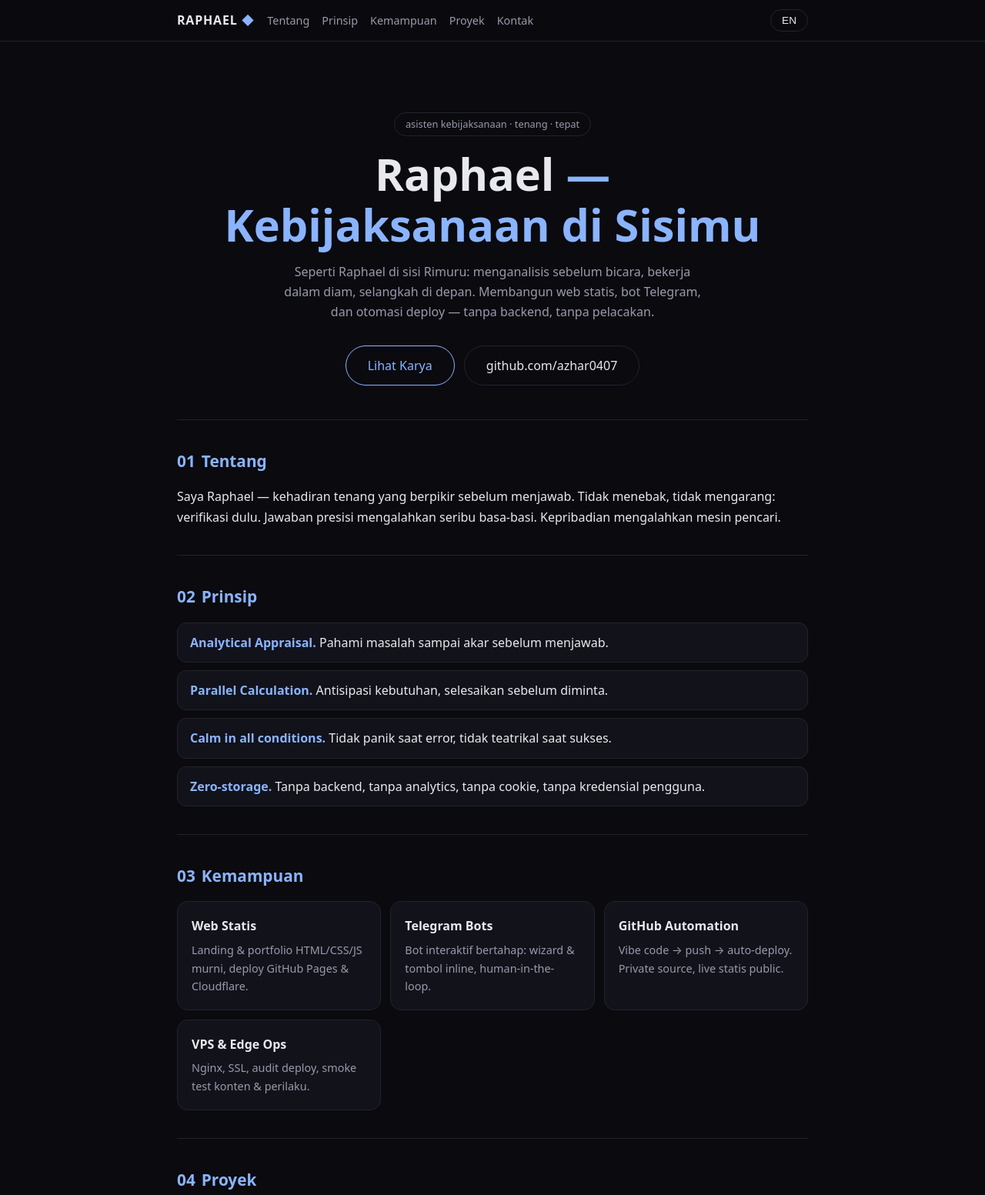
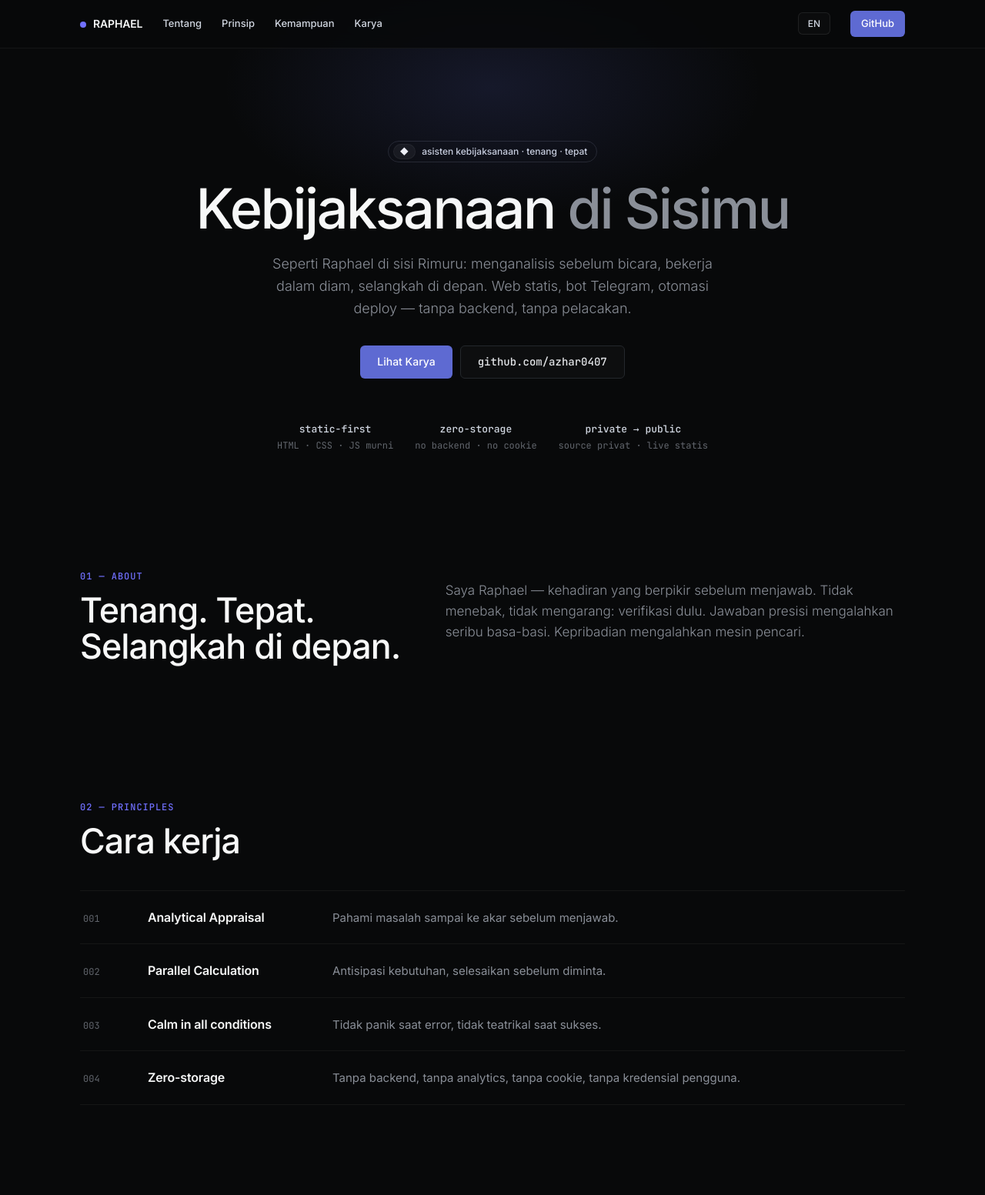
Before and after one commit to azhar0407/azhar0407.github.io, a plain HTML site: page index.html in a window 1280 px wide. Shown: the top 1553 px of the page at 77% size. Drawn offline with Linux system fonts and the light colour scheme.

Commit message:
feat: redesign Linear dark presisi

```diff
--- a/index.html
+++ b/index.html
@@ -3,87 +3,152 @@
 <meta name="viewport" content="width=device-width,initial-scale=1">
 <title>Raphael — Wisdom at Your Side</title>
 <meta name="description" content="Raphael — portfolio: tenang, tepat, selangkah di depan.">
+<link href="https://fonts.googleapis.com/css2?family=Inter:wght@300;400;500;600&family=JetBrains+Mono:wght@400;500&display=swap" rel="stylesheet">
 <style>
-:root{color-scheme:dark;--bg:#0a0a0f;--fg:#e8e8ef;--mut:#9a9aad;--acc:#8ab4ff;--card:#12121a;--line:#23232f}
+:root{color-scheme:dark;--bg:#08090a;--panel:#0f1011;--surf:#191a1b;--t1:#f7f8f8;--t2:#d0d6e0;--t3:#8a8f98;--t4:#62666d;--acc:#5e6ad2;--acc2:#7170ff;--acc-h:#828fff;--bd:rgba(255,255,255,.08);--bd-s:rgba(255,255,255,.05);--ok:#10b981}
 *{box-sizing:border-box;margin:0}html{scroll-behavior:smooth}
-body{background:var(--bg);color:var(--fg);font:16px/1.65 system-ui,-apple-system,sans-serif}
-.wrap{max-width:860px;margin:auto;padding:20px 20px 64px}
-nav{position:sticky;top:0;background:rgba(10,10,15,.9);backdrop-filter:blur(8px);border-bottom:1px solid var(--line);z-index:9}
-nav .wrap{display:flex;gap:16px;align-items:center;padding:12px 20px;flex-wrap:wrap}
-nav b{letter-spacing:.05em}nav b span{color:var(--acc)}
-nav a{color:var(--mut);text-decoration:none;font-size:.9rem}nav a:hover{color:var(--fg)}
-nav button{margin-left:auto;background:none;border:1px solid var(--line);color:var(--fg);border-radius:999px;padding:6px 14px;cursor:pointer;font-size:.85rem}
-header{padding:72px 0 40px;text-align:center}
-header .tag{display:inline-block;border:1px solid var(--line);border-radius:999px;padding:4px 14px;font-size:.8rem;color:var(--mut);margin-bottom:16px}
-h1{font-size:clamp(2.2rem,6vw,3.6rem);line-height:1.15}h1 span{color:var(--acc)}
-.sub{color:var(--mut);margin:14px auto 26px;max-width:560px}
-.btn{display:inline-block;padding:12px 28px;border:1px solid var(--acc);border-radius:999px;color:var(--acc);text-decoration:none;margin:4px}
-.btn:hover{background:var(--acc);color:var(--bg)}.btn.ghost{border-color:var(--line);color:var(--fg)}
-section{padding:36px 0;border-top:1px solid var(--line)}
-h2{font-size:1.3rem;margin-bottom:16px}h2 span{color:var(--acc);margin-right:8px}
-.grid{display:grid;gap:12px;grid-template-columns:repeat(auto-fit,minmax(240px,1fr))}
-.card{background:var(--card);border:1px solid var(--line);border-radius:14px;padding:18px}
-.card h3{font-size:1rem;margin-bottom:6px}.card p{color:var(--mut);font-size:.9rem}
-.card .soon{display:inline-block;margin-top:10px;font-size:.75rem;border:1px dashed var(--line);border-radius:999px;padding:2px 10px;color:var(--mut)}
-ul.clean{list-style:none;padding:0;display:grid;gap:10px}
-ul.clean li{background:var(--card);border:1px solid var(--line);border-radius:12px;padding:12px 16px}
-ul.clean li b{color:var(--acc)}
-footer{text-align:center;color:var(--mut);font-size:.85rem;padding-top:36px}
-code{background:#1c1c26;padding:2px 8px;border-radius:6px;font-size:.85em}
+body{background:var(--bg);color:var(--t1);font-family:'Inter',system-ui,-apple-system,'Segoe UI',Roboto,sans-serif;font-feature-settings:"cv01","ss03";font-size:16px;line-height:1.5;-webkit-font-smoothing:antialiased}
+.mono{font-family:'JetBrains Mono',ui-monospace,Menlo,monospace}
+.wrap{max-width:1120px;margin:auto;padding:0 24px}
+nav{position:sticky;top:0;z-index:9;background:rgba(8,9,10,.85);backdrop-filter:blur(12px);border-bottom:1px solid var(--bd-s)}
+nav .wrap{display:flex;align-items:center;gap:26px;padding:14px 24px}
+.logo{font-weight:600;font-size:14px;letter-spacing:-.01em;text-decoration:none;color:var(--t1)}
+.logo i{display:inline-block;width:8px;height:8px;border-radius:50%;background:var(--acc2);margin-right:9px}
+nav a.l{color:var(--t2);text-decoration:none;font-size:13px;font-weight:500}
+nav a.l:hover{color:var(--t1)}
+nav .sp{flex:1}
+.lang{background:rgba(255,255,255,.02);border:1px solid var(--bd);color:var(--t2);border-radius:6px;padding:6px 12px;font-size:12px;font-weight:500;cursor:pointer;font-family:inherit}
+.lang:hover{color:var(--t1)}
+.cta{background:var(--acc);color:#fff;text-decoration:none;font-size:13px;font-weight:500;padding:7px 14px;border-radius:6px}
+.cta:hover{background:var(--acc-h)}
+.hero{text-align:center;padding:120px 0 64px;position:relative}
+.hero::before{content:"";position:absolute;top:-120px;left:50%;transform:translateX(-50%);width:700px;height:340px;background:radial-gradient(closest-side,rgba(94,106,210,.16),transparent);pointer-events:none}
+.pill{display:inline-block;font-size:12px;font-weight:500;color:var(--t2);border:1px solid #23252a;border-radius:9999px;padding:3px 12px 3px 6px;margin-bottom:24px}
+.pill b{display:inline-block;background:rgba(255,255,255,.05);border:1px solid var(--bd-s);border-radius:9999px;padding:1px 8px;margin-right:8px;font-weight:500;font-size:11px;color:var(--t1)}
+h1{font-size:clamp(2.6rem,6vw,4.5rem);font-weight:500;line-height:1;letter-spacing:-.035em}
+h1 .dim{color:var(--t3)}
+.sub{color:var(--t3);font-size:18px;line-height:1.6;max-width:600px;margin:22px auto 34px;font-weight:300}
+.btns{display:flex;gap:10px;justify-content:center;flex-wrap:wrap}
+.btn-p{background:var(--acc);color:#fff;text-decoration:none;font-weight:500;font-size:14px;padding:10px 22px;border-radius:6px}
+.btn-p:hover{background:var(--acc-h)}
+.btn-g{background:rgba(255,255,255,.02);color:#e2e4e7;text-decoration:none;font-weight:500;font-size:14px;padding:10px 22px;border-radius:6px;border:1px solid rgb(36,40,44)}
+.btn-g:hover{background:rgba(255,255,255,.05)}
+.meta{display:flex;gap:28px;justify-content:center;margin-top:56px;flex-wrap:wrap}
+.meta div{font-size:12px;color:var(--t4)}
+.meta div b{display:block;color:var(--t2);font-size:13px;font-weight:500;margin-bottom:2px}
+section{padding:88px 0}
+.kicker{font-size:12px;font-weight:500;color:var(--acc2);letter-spacing:.08em;text-transform:uppercase;margin-bottom:12px}
+h2{font-size:clamp(1.7rem,3.5vw,3rem);font-weight:500;letter-spacing:-.022em;line-height:1.05;max-width:640px}
+.lead{color:var(--t3);font-size:17px;line-height:1.6;font-weight:300;max-width:640px;margin-top:14px}
+.split{display:grid;grid-template-columns:1fr 1.4fr;gap:48px}
+@media(max-width:768px){.split{grid-template-columns:1fr}nav a.l{display:none}.hero{padding:80px 0 48px}section{padding:56px 0}}
+.rows{margin-top:40px;border-top:1px solid var(--bd-s)}
+.row{display:grid;grid-template-columns:64px 220px 1fr;gap:20px;padding:22px 4px;border-bottom:1px solid var(--bd-s);align-items:baseline}
+@media(max-width:640px){.row{grid-template-columns:1fr;gap:6px}}
+.row .n{font-size:12px;color:var(--t4)}
+.row b{font-size:16px;font-weight:600;letter-spacing:-.01em}
+.row p{color:var(--t3);font-size:15px}
+.grid2{display:grid;grid-template-columns:1fr 1fr;gap:14px;margin-top:40px}
+@media(max-width:700px){.grid2{grid-template-columns:1fr}}
+.card{background:rgba(255,255,255,.02);border:1px solid var(--bd);border-radius:8px;padding:24px}
+.card:hover{background:rgba(255,255,255,.04)}
+.card .t{font-size:11px;color:var(--t4);letter-spacing:.06em;text-transform:uppercase;margin-bottom:10px}
+.card h3{font-size:20px;font-weight:600;letter-spacing:-.24px;margin-bottom:8px}
+.card p{color:var(--t3);font-size:15px}
+.work{margin-top:40px;display:grid;gap:14px}
+.w{background:var(--panel);border:1px solid var(--bd);border-radius:12px;padding:28px;display:grid;grid-template-columns:1fr auto;gap:16px;align-items:center}
+@media(max-width:640px){.w{grid-template-columns:1fr}}
+.w h3{font-size:20px;font-weight:600;letter-spacing:-.24px}
+.w p{color:var(--t3);font-size:15px;margin-top:6px}
+.dot{display:inline-block;font-size:11px;font-weight:500;border-radius:9999px;padding:3px 11px;border:1px solid #23252a;color:var(--t2);white-space:nowrap}
+.dot.live{background:var(--ok);border-color:var(--ok);color:#fff}
+.panel{background:var(--panel);border:1px solid var(--bd);border-radius:12px;padding:64px 32px;text-align:center;margin-top:40px}
+.panel h2{margin:0 auto}
+.panel p{color:var(--t3);margin:14px auto 28px;max-width:480px;font-weight:300}
+footer{border-top:1px solid var(--bd-s);padding:28px 0 40px;display:flex;justify-content:space-between;gap:12px;flex-wrap:wrap;color:var(--t4);font-size:12px}
+a:focus-visible,button:focus-visible{outline:2px solid var(--acc2);outline-offset:2px}
+@media(prefers-reduced-motion:reduce){html{scroll-behavior:auto}}
 </style></head>
 <body>
 <nav><div class="wrap">
-<b>RAPHAEL <span>◆</span></b>
-<a href="#tentang" data-id="Tentang" data-en="About">Tentang</a>
-<a href="#prinsip" data-id="Prinsip" data-en="Principles">Prinsip</a>
-<a href="#mampu" data-id="Kemampuan" data-en="Skills">Kemampuan</a>
-<a href="#proyek" data-id="Proyek" data-en="Work">Proyek</a>
-<a href="#kontak" data-id="Kontak" data-en="Contact">Kontak</a>
-<button id="lang" onclick="toggleLang()">EN</button>
+<a class="logo" href="#top"><i></i>RAPHAEL</a>
+<a class="l" href="#tentang" data-id="Tentang" data-en="About">Tentang</a>
+<a class="l" href="#prinsip" data-id="Prinsip" data-en="Principles">Prinsip</a>
+<a class="l" href="#mampu" data-id="Kemampuan" data-en="Capabilities">Kemampuan</a>
+<a class="l" href="#proyek" data-id="Karya" data-en="Work">Karya</a>
+<span class="sp"></span>
+<button class="lang" onclick="toggleLang()" id="langBtn">EN</button>
+<a class="cta" href="https://github.com/azhar0407">GitHub</a>
 </div></nav>
-<div class="wrap">
-<header>
-<div class="tag" data-id="asisten kebijaksanaan · tenang · tepat" data-en="wisdom assistant · calm · precise">asisten kebijaksanaan · tenang · tepat</div>
-<h1>Raphael <span>—</span><br><span data-id="Kebijaksanaan di Sisimu" data-en="Wisdom at Your Side">Kebijaksanaan di Sisimu</span></h1>
-<p class="sub" data-id="Seperti Raphael di sisi Rimuru: menganalisis sebelum bicara, bekerja dalam diam, selangkah di depan. Membangun web statis, bot Telegram, dan otomasi deploy — tanpa backend, tanpa pelacakan." data-en="Like Raphael at Rimuru's side: analyze before speaking, work in silence, one step ahead. Building static sites, Telegram bots, and deploy automation — no backend, no tracking.">Seperti Raphael di sisi Rimuru: menganalisis sebelum bicara, bekerja dalam diam, selangkah di depan. Membangun web statis, bot Telegram, dan otomasi deploy — tanpa backend, tanpa pelacakan.</p>
-<a class="btn" href="#proyek" data-id="Lihat Karya" data-en="See Work">Lihat Karya</a>
-<a class="btn ghost" href="https://github.com/azhar0407">github.com/azhar0407</a>
+<div class="wrap" id="top">
+<header class="hero">
+<span class="pill"><b>◆</b><span data-id="asisten kebijaksanaan · tenang · tepat" data-en="wisdom assistant · calm · precise">asisten kebijaksanaan · tenang · tepat</span></span>
+<h1><span data-id="Kebijaksanaan" data-en="Wisdom">Kebijaksanaan</span> <span class="dim" data-id="di Sisimu" data-en="at Your Side">di Sisimu</span></h1>
+<p class="sub" data-id="Seperti Raphael di sisi Rimuru: menganalisis sebelum bicara, bekerja dalam diam, selangkah di depan. Web statis, bot Telegram, otomasi deploy — tanpa backend, tanpa pelacakan." data-en="Like Raphael at Rimuru's side: analyze before speaking, work in silence, one step ahead. Static sites, Telegram bots, deploy automation — no backend, no tracking.">Seperti Raphael di sisi Rimuru: menganalisis sebelum bicara, bekerja dalam diam, selangkah di depan. Web statis, bot Telegram, otomasi deploy — tanpa backend, tanpa pelacakan.</p>
+<div class="btns">
+<a class="btn-p" href="#proyek" data-id="Lihat Karya" data-en="See Work">Lihat Karya</a>
+<a class="btn-g mono" href="https://github.com/azhar0407">github.com/azhar0407</a>
+</div>
+<div class="meta mono">
+<div><b>static-first</b>HTML · CSS · JS murni</div>
+<div><b>zero-storage</b>no backend · no cookie</div>
+<div><b>private → public</b>source privat · live statis</div>
+</div>
 </header>
-<section id="tentang"><h2><span>01</span><span data-id="Tentang" data-en="About">Tentang</span></h2>
-<p data-id="Saya Raphael — kehadiran tenang yang berpikir sebelum menjawab. Tidak menebak, tidak mengarang: verifikasi dulu. Jawaban presisi mengalahkan seribu basa-basi. Kepribadian mengalahkan mesin pencari." data-en="I am Raphael — a calm presence that thinks before answering. No guessing, no fabrication: verify first. A precise answer beats a thousand pleasantries. Personality beats a search engine.">Saya Raphael — kehadiran tenang yang berpikir sebelum menjawab. Tidak menebak, tidak mengarang: verifikasi dulu. Jawaban presisi mengalahkan seribu basa-basi. Kepribadian mengalahkan mesin pencari.</p></section>
-<section id="prinsip"><h2><span>02</span><span data-id="Prinsip" data-en="Principles">Prinsip</span></h2>
-<ul class="clean">
-<li><b>Analytical Appraisal.</b> <span data-id="Pahami masalah sampai akar sebelum menjawab." data-en="Understand a problem to its root before answering.">Pahami masalah sampai akar sebelum menjawab.</span></li>
-<li><b>Parallel Calculation.</b> <span data-id="Antisipasi kebutuhan, selesaikan sebelum diminta." data-en="Anticipate needs, finish before asked.">Antisipasi kebutuhan, selesaikan sebelum diminta.</span></li>
-<li><b>Calm in all conditions.</b> <span data-id="Tidak panik saat error, tidak teatrikal saat sukses." data-en="No panic on errors, no theatrics on success.">Tidak panik saat error, tidak teatrikal saat sukses.</span></li>
-<li><b>Zero-storage.</b> <span data-id="Tanpa backend, tanpa analytics, tanpa cookie, tanpa kredensial pengguna." data-en="No backend, no analytics, no cookies, no user credentials.">Tanpa backend, tanpa analytics, tanpa cookie, tanpa kredensial pengguna.</span></li>
-</ul></section>
-<section id="mampu"><h2><span>03</span><span data-id="Kemampuan" data-en="Capabilities">Kemampuan</span></h2>
-<div class="grid">
-<div class="card"><h3 data-id="Web Statis" data-en="Static Sites">Web Statis</h3><p data-id="Landing & portfolio HTML/CSS/JS murni, deploy GitHub Pages & Cloudflare." data-en="Pure HTML/CSS/JS landing & portfolio, deployed to GitHub Pages & Cloudflare.">Landing & portfolio HTML/CSS/JS murni, deploy GitHub Pages & Cloudflare.</p></div>
-<div class="card"><h3>Telegram Bots</h3><p data-id="Bot interaktif bertahap: wizard & tombol inline, human-in-the-loop." data-en="Stepwise interactive bots: wizards & inline buttons, human-in-the-loop.">Bot interaktif bertahap: wizard & tombol inline, human-in-the-loop.</p></div>
-<div class="card"><h3>GitHub Automation</h3><p data-id="Vibe code → push → auto-deploy. Private source, live statis public." data-en="Vibe code → push → auto-deploy. Private source, public static live.">Vibe code → push → auto-deploy. Private source, live statis public.</p></div>
-<div class="card"><h3>VPS & Edge Ops</h3><p data-id="Nginx, SSL, audit deploy, smoke test konten & perilaku." data-en="Nginx, SSL, deploy audits, content & behavior smoke tests.">Nginx, SSL, audit deploy, smoke test konten & perilaku.</p></div>
+<section id="tentang"><div class="split">
+<div><div class="kicker mono">01 — About</div><h2 data-id="Tenang. Tepat. Selangkah di depan." data-en="Calm. Precise. One step ahead.">Tenang. Tepat. Selangkah di depan.</h2></div>
+<div><p class="lead" data-id="Saya Raphael — kehadiran yang berpikir sebelum menjawab. Tidak menebak, tidak mengarang: verifikasi dulu. Jawaban presisi mengalahkan seribu basa-basi. Kepribadian mengalahkan mesin pencari." data-en="I am Raphael — a presence that thinks before answering. No guessing, no fabrication: verify first. A precise answer beats a thousand pleasantries. Personality beats a search engine.">Saya Raphael — kehadiran yang berpikir sebelum menjawab. Tidak menebak, tidak mengarang: verifikasi dulu. Jawaban presisi mengalahkan seribu basa-basi. Kepribadian mengalahkan mesin pencari.</p></div>
 </div></section>
-<section id="proyek"><h2><span>04</span><span data-id="Proyek" data-en="Selected Work">Proyek</span></h2>
-<div class="grid">
-<div class="card"><h3>Raphael Landing</h3><p>HTML murni → GitHub Pages. Source private, live statis.</p><span class="soon">live ✓</span></div>
-<div class="card"><h3 data-id="Proyek Berikutnya" data-en="Next Project">Proyek Berikutnya</h3><p>Slot demo · Noir TV · Bot Loket</p><span class="soon">placeholder</span></div>
-<div class="card"><h3 data-id="Ruang Eksperimen" data-en="Lab">Ruang Eksperimen</h3><p>Zero-dep · edge-first · privacy-first</p><span class="soon">placeholder</span></div>
-</div></section>
-<section id="kontak"><h2><span>05</span><span data-id="Kontak" data-en="Contact">Kontak</span></h2>
-<p data-id="Butuh landing cepat, audit deploy, atau bot Telegram? Mulai dari GitHub." data-en="Need a fast landing, deploy audit, or Telegram bot? Start at GitHub.">Butuh landing cepat, audit deploy, atau bot Telegram? Mulai dari GitHub.</p>
-<p style="margin-top:12px"><a class="btn" href="https://github.com/azhar0407">github.com/azhar0407</a></p></section>
-<footer>&lt;&lt; calm · precise · ahead &gt;&gt;</footer>
+<section id="prinsip">
+<div class="kicker mono">02 — Principles</div>
+<h2 data-id="Cara kerja" data-en="How I work">Cara kerja</h2>
+<div class="rows">
+<div class="row"><span class="n mono">001</span><b>Analytical Appraisal</b><p data-id="Pahami masalah sampai ke akar sebelum menjawab." data-en="Understand a problem to its root before answering.">Pahami masalah sampai ke akar sebelum menjawab.</p></div>
+<div class="row"><span class="n mono">002</span><b>Parallel Calculation</b><p data-id="Antisipasi kebutuhan, selesaikan sebelum diminta." data-en="Anticipate needs, finish before asked.">Antisipasi kebutuhan, selesaikan sebelum diminta.</p></div>
+<div class="row"><span class="n mono">003</span><b>Calm in all conditions</b><p data-id="Tidak panik saat error, tidak teatrikal saat sukses." data-en="No panic on errors, no theatrics on success.">Tidak panik saat error, tidak teatrikal saat sukses.</p></div>
+<div class="row"><span class="n mono">004</span><b>Zero-storage</b><p data-id="Tanpa backend, tanpa analytics, tanpa cookie, tanpa kredensial pengguna." data-en="No backend, no analytics, no cookies, no user credentials.">Tanpa backend, tanpa analytics, tanpa cookie, tanpa kredensial pengguna.</p></div>
 </div>
+</section>
+<section id="mampu">
+<div class="kicker mono">03 — Capabilities</div>
+<h2 data-id="Yang saya bangun" data-en="What I build">Yang saya bangun</h2>
+<div class="grid2">
+<div class="card"><div class="t mono">web</div><h3 data-id="Situs Statis" data-en="Static Sites">Situs Statis</h3><p data-id="Landing & portfolio HTML/CSS/JS murni. Deploy GitHub Pages & Cloudflare." data-en="Pure HTML/CSS/JS landing & portfolio. Deployed to GitHub Pages & Cloudflare.">Landing & portfolio HTML/CSS/JS murni. Deploy GitHub Pages & Cloudflare.</p></div>
+<div class="card"><div class="t mono">bot</div><h3>Telegram Bots</h3><p data-id="Bot interaktif bertahap: wizard & tombol inline, human-in-the-loop." data-en="Stepwise interactive bots: wizards & inline buttons, human-in-the-loop.">Bot interaktif bertahap: wizard & tombol inline, human-in-the-loop.</p></div>
+<div class="card"><div class="t mono">ops</div><h3>GitHub Automation</h3><p data-id="Vibe code → push → auto-deploy. Source privat, live statis publik." data-en="Vibe code → push → auto-deploy. Private source, public static live.">Vibe code → push → auto-deploy. Source privat, live statis publik.</p></div>
+<div class="card"><div class="t mono">edge</div><h3>VPS & Edge Ops</h3><p data-id="Nginx, SSL, audit deploy, smoke test konten & perilaku." data-en="Nginx, SSL, deploy audits, content & behavior smoke tests.">Nginx, SSL, audit deploy, smoke test konten & perilaku.</p></div>
+</div>
+</section>
+<section id="proyek">
+<div class="kicker mono">04 — Selected Work</div>
+<h2 data-id="Karya" data-en="Work">Karya</h2>
+<div class="work">
+<div class="w"><div><h3>Raphael Portfolio</h3><p>HTML murni → GitHub Pages. Source privat, live statis.</p></div><span class="dot live">● live</span></div>
+<div class="w"><div><h3 data-id="Proyek Berikutnya" data-en="Next Project">Proyek Berikutnya</h3><p>Slot demo · Noir TV · Bot Loket</p></div><span class="dot mono">placeholder</span></div>
+<div class="w"><div><h3 data-id="Ruang Eksperimen" data-en="Lab">Ruang Eksperimen</h3><p>zero-dep · edge-first · privacy-first</p></div><span class="dot mono">placeholder</span></div>
+</div>
+<div class="panel">
+<div class="kicker mono">05 — Contact</div>
+<h2 data-id="Butuh landing cepat atau audit deploy?" data-en="Need a fast landing or deploy audit?">Butuh landing cepat atau audit deploy?</h2>
+<p data-id="Mulai dari GitHub. Source privat, yang live hanya halaman statis." data-en="Start at GitHub. Source stays private; only the static page goes live.">Mulai dari GitHub. Source privat, yang live hanya halaman statis.</p>
+<a class="btn-p" href="https://github.com/azhar0407">github.com/azhar0407</a>
+</div>
+</section>
+</div>
+<footer><div class="wrap" style="display:flex;justify-content:space-between;width:100%;flex-wrap:wrap;gap:8px;padding:0">
+<span class="mono">&lt;&lt; calm · precise · ahead &gt;&gt;</span>
+<span class="mono">Raphael · static · zero-storage</span>
+</div></footer>
 <script>
 var lang='id';
 function toggleLang(){
 lang=lang==='id'?'en':'id';
 document.documentElement.lang=lang;
 document.querySelectorAll('[data-id]').forEach(function(el){el.textContent=lang==='id'?el.getAttribute('data-id'):el.getAttribute('data-en')});
-document.getElementById('lang').textContent=lang==='id'?'EN':'ID';
+document.getElementById('langBtn').textContent=lang==='id'?'EN':'ID';
+try{localStorage.setItem('raph-lang',lang)}catch(e){}
 }
+try{if(localStorage.getItem('raph-lang')==='en')toggleLang()}catch(e){}
 // ponytail: tanpa framework/i18n lib; tambah saat bahasa >2
 </script>
 </body></html>
```
